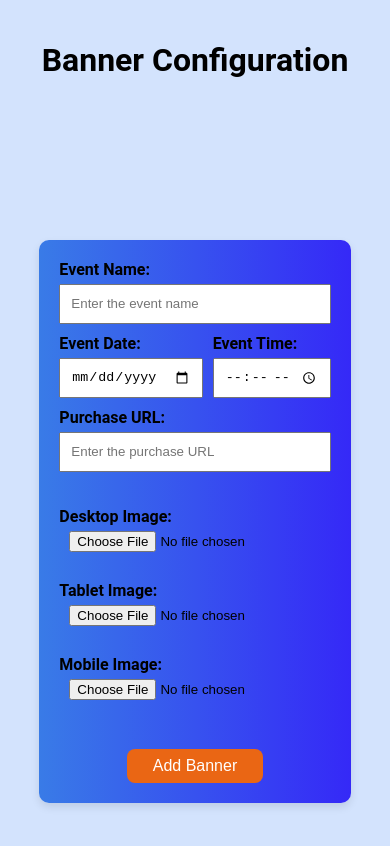
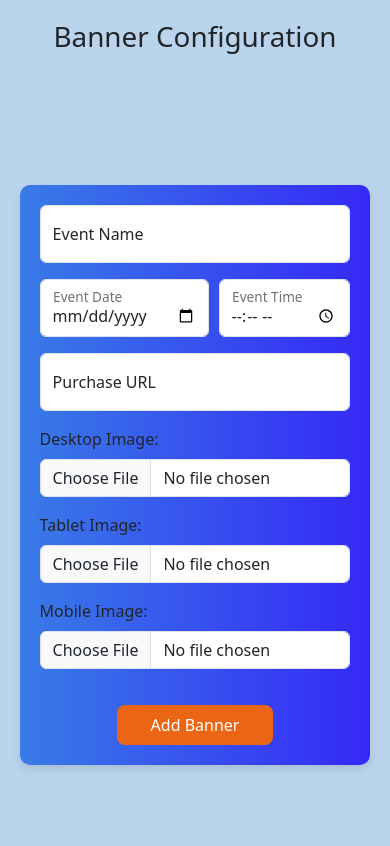
Before and after one commit to Orion696/Proyecto-Boletia, a React (Create React App) app in the folder boletia-app/: page / in a window 390 px wide. Shown: the top 846 px of the page. Built offline with nearby package versions, Linux system fonts and the light colour scheme.

Commit message:
Implementamos Bootstrap para mejorar la UI/UX del proyecto, agregando componentes estilizados y responsivos. Reorganizacion de la estructura del proyecto

```diff
--- a/boletia-app/src/App.js
+++ b/boletia-app/src/App.js
@@ -1,6 +1,8 @@
 import React from 'react';
 import { BrowserRouter as Router, Route, Routes } from 'react-router-dom';
 import Home from './pages/Home/Home';
+import 'bootstrap/dist/css/bootstrap.min.css';
+import 'bootstrap/dist/js/bootstrap.bundle.min.js';
 
 function App() {
   return (
--- a/boletia-app/src/components/BannerForm/BannerForm.css
+++ b/boletia-app/src/components/BannerForm/BannerForm.css
@@ -15,47 +15,13 @@
   max-width: 600px;
 }
 
-label {
-  display: block;
-  margin-bottom: 10px;
-  font-weight: bold;
-}
-
-input {
-  width: 100%;
-  padding: 10px;
-  margin-top: 5px;
-  box-sizing: border-box;
-  height: 40px;
-}
-
-input[type="file"] {
-  cursor: pointer;
-  padding: 0 10px;
-}
-
-input[type="date"],
-input[type="time"] {
-  cursor: pointer;
-  max-width: 180px;
-}
-
 .date-time-container {
   display: flex;
-  justify-content: space-between;
   gap: 10px;
 }
 
-.date-time-container label {
+.form-date-time {
   flex: 1;
-}
-
-.date-time-container input {
-  max-width: 100%;
-}
-
-.image-fields-container {
-  margin-top: 35px;
 }
 
 .button-container {
--- a/boletia-app/src/components/BannerForm/BannerForm.js
+++ b/boletia-app/src/components/BannerForm/BannerForm.js
@@ -1,4 +1,5 @@
 import React, { useState } from 'react';
+import 'bootstrap/dist/css/bootstrap.min.css';
 import './BannerForm.css';
 
 function BannerForm({ onAddBanner }) {
@@ -65,93 +66,107 @@ function BannerForm({ onAddBanner }) {
   return (
     <div className="banner-form-container">
       <form className="banner-form" onSubmit={handleSubmit}>
-        <label>
-          Event Name:
+        <div className="form-floating mb-3">
           <input
             type="text"
+            className="form-control"
+            id="eventName"
             name="eventName"
             value={formData.eventName}
             onChange={handleChange}
             required
-            placeholder="Enter the event name"
+            placeholder="Event Name"
           />
+          <label htmlFor="eventName">Event Name</label>
           {errors.eventName && <span className="error">{errors.eventName}</span>}
-        </label>
+        </div>
 
         <div className="date-time-container">
-          <label>
-            Event Date:
+          <div className="form-floating mb-3 form-date-time">
             <input
               type="date"
+              className="form-control"
+              id="eventDate"
               name="eventDate"
               value={formData.eventDate}
               onChange={handleChange}
               required
-              placeholder="Select the event date"
+              placeholder="Event Date"
             />
+            <label htmlFor="eventDate">Event Date</label>
             {errors.eventDate && <span className="error">{errors.eventDate}</span>}
-          </label>
-          <label>
-            Event Time:
+          </div>
+          <div className="form-floating mb-3 form-date-time">
             <input
               type="time"
+              className="form-control"
+              id="eventTime"
               name="eventTime"
               value={formData.eventTime}
               onChange={handleChange}
               required
-              placeholder="Select the event time"
+              placeholder="Event Time"
             />
+            <label htmlFor="eventTime">Event Time</label>
             {errors.eventTime && <span className="error">{errors.eventTime}</span>}
-          </label>
+          </div>
         </div>
 
-        <label>
-          Purchase URL:
+        <div className="form-floating mb-3">
           <input
             type="url"
+            className="form-control"
+            id="purchaseUrl"
             name="purchaseUrl"
             value={formData.purchaseUrl}
             onChange={handleChange}
             required
-            placeholder="Enter the purchase URL"
+            placeholder="Purchase URL"
           />
+          <label htmlFor="purchaseUrl">Purchase URL</label>
           {errors.purchaseUrl && <span className="error">{errors.purchaseUrl}</span>}
-        </label>
+        </div>
 
         <div className="image-fields-container">
-          <label>
-            Desktop Image:
+          <div className="mb-3">
+            <label htmlFor="imageDesktop" className="form-label">Desktop Image:</label>
             <input
+              className="form-control"
               type="file"
+              id="imageDesktop"
               name="imageDesktop"
               accept="image/*"
               onChange={handleChange}
               required
             />
             {errors.imageDesktop && <span className="error">{errors.imageDesktop}</span>}
-          </label>
-          <label>
-            Tablet Image:
+          </div>
+          <div className="mb-3">
+            <label htmlFor="imageTablet" className="form-label">Tablet Image:</label>
             <input
+              className="form-control"
               type="file"
+              id="imageTablet"
               name="imageTablet"
               accept="image/*"
               onChange={handleChange}
               required
             />
             {errors.imageTablet && <span className="error">{errors.imageTablet}</span>}
-          </label>
-          <label>
-            Mobile Image:
+          </div>
+          <div className="mb-3">
+            <label htmlFor="imageMobile" className="form-label">Mobile Image:</label>
             <input
+              className="form-control"
               type="file"
+              id="imageMobile"
               name="imageMobile"
               accept="image/*"
               onChange={handleChange}
               required
             />
             {errors.imageMobile && <span className="error">{errors.imageMobile}</span>}
-          </label>
+          </div>
         </div>
 
         <div className="button-container">
--- a/boletia-app/src/components/BannerList/BannerList.css
+++ b/boletia-app/src/components/BannerList/BannerList.css
@@ -10,11 +10,16 @@
   border-radius: 10px;
 }
 
+.banner-list.with-banners {
+  background-color: #21262B;
+}
+
 .banner-item {
   padding: 20px;
   border-radius: 5px;
   text-align: center;
   position: relative;
+  border-bottom: 2px solid #ccc;
 }
 
 .banner-item h2 {
@@ -23,7 +28,7 @@
 }
 
 .banner-item p {
-  color: #3b3a3a;
+  color: #9f5252;
   font-weight: 700;
 }
 
@@ -42,32 +47,21 @@
   margin-top: 10px;
 }
 
-.banner-item .banner-images {
-  display: flex;
-  flex-direction: column;
-  gap: 20px;
-  align-items: center;
+.carousel-inner {
+  width: 100%;
 }
 
-.banner-item .banner-images img {
+.carousel-item img {
   object-fit: cover;
   border: 1px solid #ddd;
   border-radius: 5px;
+  width: 100%;
+  height: auto;
 }
 
-.banner-item .banner-images .image-desktop {
-  width: 2340px;
-  height: 700px;
-}
-
-.banner-item .banner-images .image-tablet {
-  width: 1440px;
-  height: 1080px;
-}
-
-.banner-item .banner-images .image-mobile {
-  width: 1920px;
-  height: 1080px;
+.carousel-control-prev,
+.carousel-control-next {
+  filter: invert(100%);
 }
 
 .banner-links a,
@@ -85,8 +79,3 @@
   text-align: center;
   white-space: nowrap;
 }
-
-.banner-links a:hover,
-.banner-links button:hover {
-  background-color: #b65f29;
-}
--- a/boletia-app/src/components/BannerList/BannerList.js
+++ b/boletia-app/src/components/BannerList/BannerList.js
@@ -1,23 +1,41 @@
 import React from 'react';
+import 'bootstrap/dist/css/bootstrap.min.css';
+import 'bootstrap/dist/js/bootstrap.bundle.min.js';
 import './BannerList.css';
 
 function BannerList({ banners, onDeleteBanner }) {
   return (
-    <div className="banner-list">
+    <div className={`banner-list ${banners.length > 0 ? 'with-banners' : ''}`}>
       {banners.map((banner, index) => (
         <div key={index} className="banner-item">
           <div className="banner-details">
             <h2>{banner.eventName}</h2>
             <p>{banner.eventDate} at {banner.eventTime}</p>
             <div className="banner-links">
-              <a href={banner.purchaseUrl} target="_blank" rel="noopener noreferrer">Buy Tickets</a>
-              <button onClick={() => onDeleteBanner(index)}>Delete</button>
+              <a href={banner.purchaseUrl} target="_blank" rel="noopener noreferrer" className="btn btn-warning">Buy Tickets</a>
+              <button type="button" className="btn btn-danger" onClick={() => onDeleteBanner(index)}>Delete</button>
             </div>
           </div>
-          <div className="banner-images">
-            <img src={URL.createObjectURL(banner.imageDesktop)} alt="Desktop" className="image-desktop" />
-            <img src={URL.createObjectURL(banner.imageTablet)} alt="Tablet" className="image-tablet" />
-            <img src={URL.createObjectURL(banner.imageMobile)} alt="Mobile" className="image-mobile" />
+          <div id={`carouselExampleControls${index}`} className="carousel slide" data-bs-ride="carousel" data-bs-interval="2000">
+            <div className="carousel-inner">
+              <div className="carousel-item active">
+                <img src={URL.createObjectURL(banner.imageDesktop)} className="d-block w-100" alt="Desktop" />
+              </div>
+              <div className="carousel-item">
+                <img src={URL.createObjectURL(banner.imageTablet)} className="d-block w-100" alt="Tablet" />
+              </div>
+              <div className="carousel-item">
+                <img src={URL.createObjectURL(banner.imageMobile)} className="d-block w-100" alt="Mobile" />
+              </div>
+            </div>
+            <button className="carousel-control-prev" type="button" data-bs-target={`#carouselExampleControls${index}`} data-bs-slide="prev">
+              <span className="carousel-control-prev-icon" aria-hidden="true"></span>
+              <span className="visually-hidden">Previous</span>
+            </button>
+            <button className="carousel-control-next" type="button" data-bs-target={`#carouselExampleControls${index}`} data-bs-slide="next">
+              <span className="carousel-control-next-icon" aria-hidden="true"></span>
+              <span className="visually-hidden">Next</span>
+            </button>
           </div>
         </div>
       ))}
--- a/boletia-app/src/index.css
+++ b/boletia-app/src/index.css
@@ -1,5 +1,5 @@
 body {
     margin: 0;
     font-family: 'Roboto', sans-serif;
-    background-color: #D3E3FD;
+    background-color: #bad4ed !important;
   }
--- a/boletia-app/src/index.js
+++ b/boletia-app/src/index.js
@@ -2,6 +2,8 @@ import React from "react";
 import ReactDOM from "react-dom/client";
 import "./index.css";
 import App from "./App";
+import 'bootstrap/dist/css/bootstrap.min.css';
+import 'bootstrap/dist/js/bootstrap.bundle.min.js';
 
 const root = ReactDOM.createRoot(document.getElementById("root"));
 root.render(
```
Also changed, not shown: boletia-app/package.json (+9 -0 lines), 2 other files (tests, documents, lock files or other folders).
